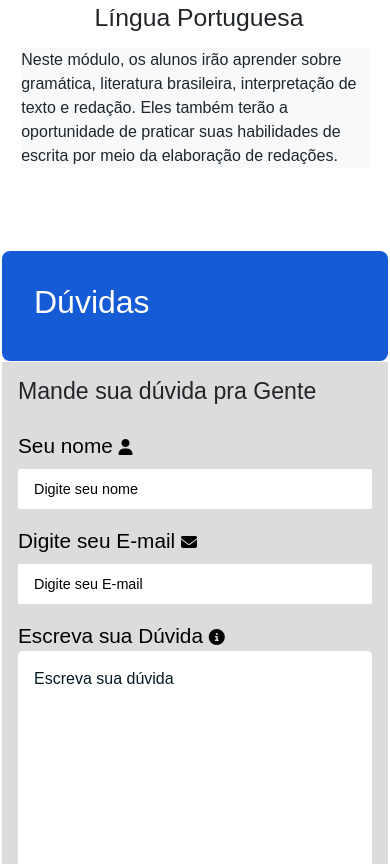
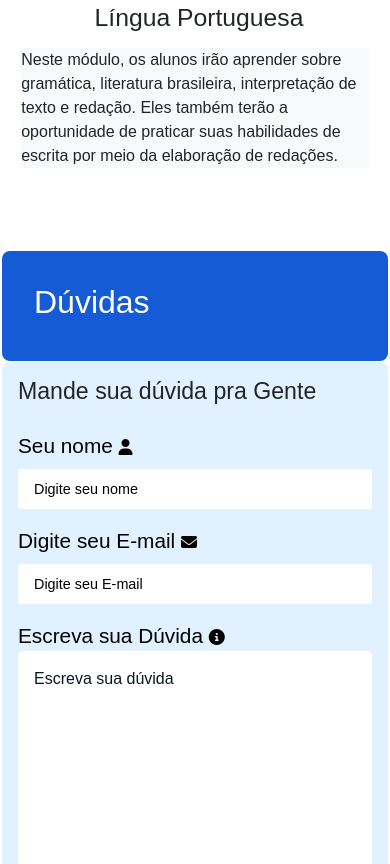
Before and after one commit to viniciuss1001/Projeto-EducaMais2.0, a plain HTML site: page index.html in a window 390 px wide. Shown: the part 11136-12000 px from the top of the page. Drawn offline with nearby package versions, Linux system fonts and the light colour scheme.

Commit message:
alterações formulário
responsividade do formulário corrigida

```diff
--- a/css/responsive.css
+++ b/css/responsive.css
@@ -228,15 +228,18 @@
     .praticas .content .detalhes{
         width: 95%;
         padding: 0;
-    }
+    }/*área das dúvidas */
     .duvidas{
         background-color: none;
-        display: flex;
-        justify-content: space-between;
+        display: inline-block;
+        align-items: center;
     }
     .duvidas-container{
-        background-color: #dcdcdc;
-        display: inline-block;
+        background-color: none;
+        display: flex;
+        flex-direction: column;
+        width: 100%;
+        margin: 0 auto;
     }
     .form-duvidas{
         display: flex;
@@ -245,8 +248,9 @@
         width: 100%;
     }
     .duvidas-form{
-        margin-left: auto;
-        margin-right: auto;
+        margin: 0 auto;
+        width: 100%;
+        background-color: var(--primary-light);
     }
     .duvidas-laterais{
         margin: 0 auto;
--- a/css/style.css
+++ b/css/style.css
@@ -789,8 +789,9 @@ section{
     margin-left: 5rem;
 }
 .duvidas-laterais .topduv{
+    margin: 1rem 0;
     border: 2px solid #1f1f1f;
-    border-radius: 2px;
+    border-radius: 5rem;
     padding: 1rem;
     color: black;
     width: 100%;
```
